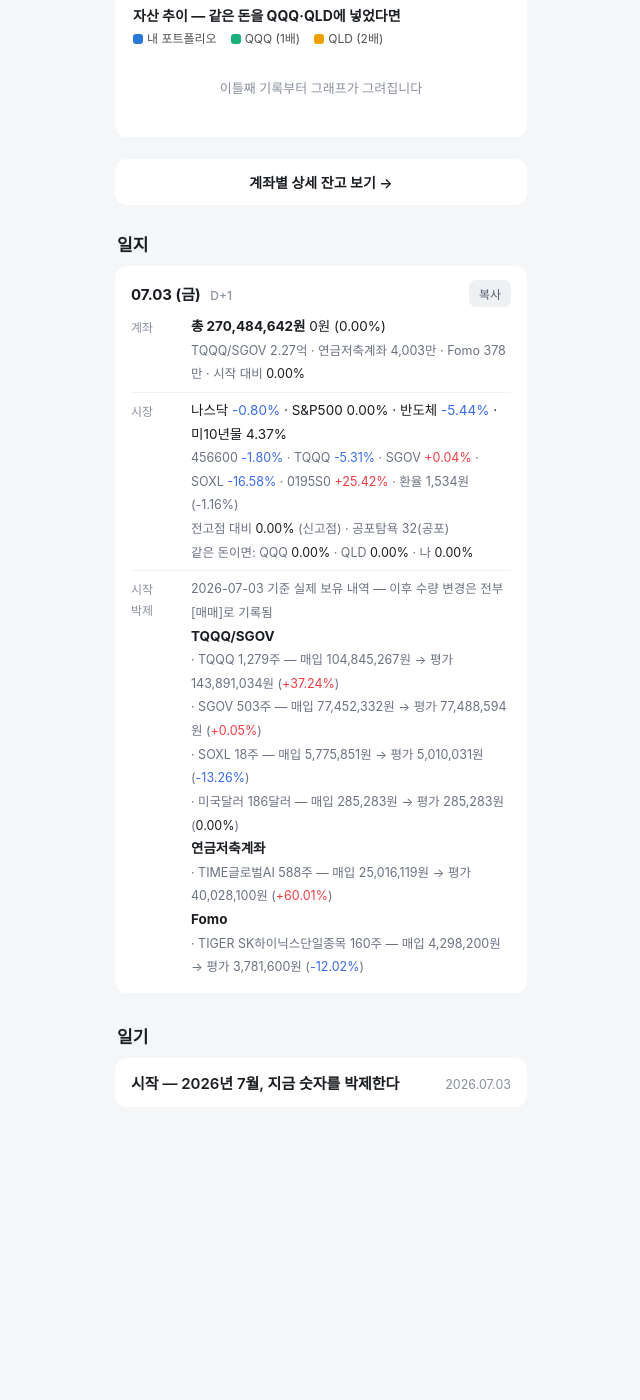
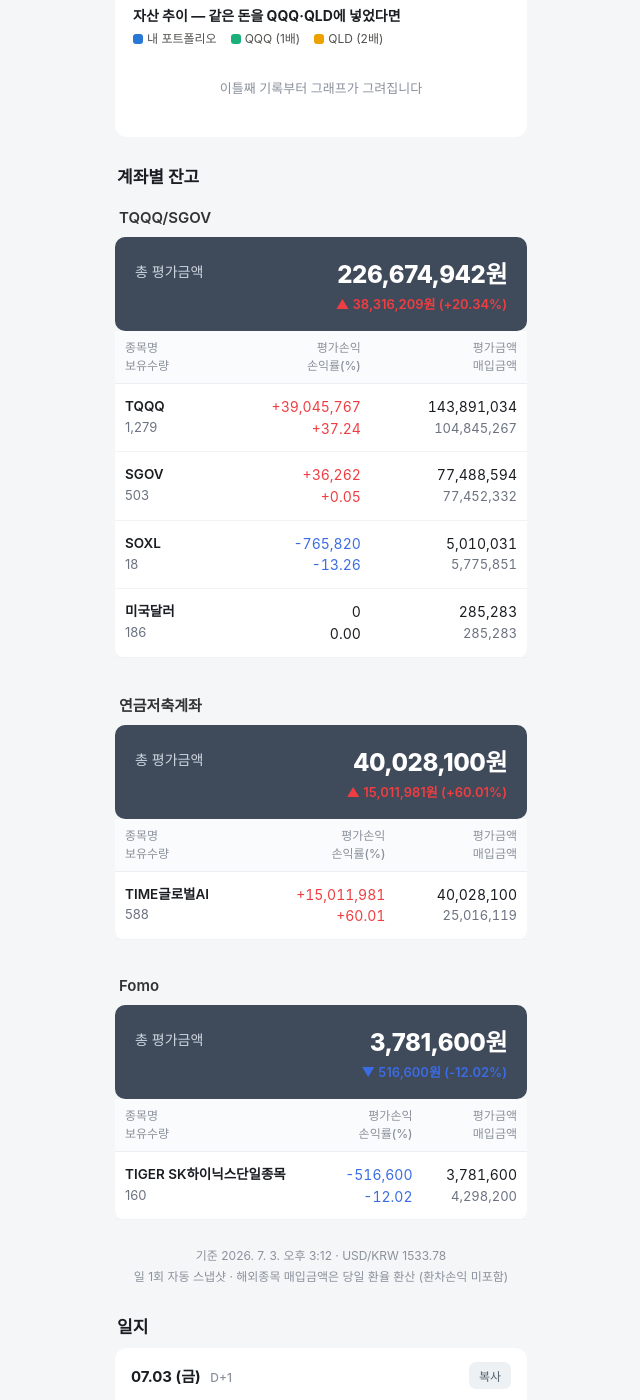
Before and after one commit to yoonwu/invest-log, a Jekyll site: the page built from index.html, in a window 1280 px wide and 1400 px high, scrolled down 203 px. Shown: the whole window, without its empty margins (319-959 px from the left). Built offline with Jekyll 4.4.1, drawn with Linux system fonts in a browser that asks for light colours; before the commit the page ends 1350 px from its top, so only the background shows below that.

Commit message:
홈을 한 화면 스크롤로 통합: 계좌별 상세 잔고를 홈에 인라인
- 요약 → 차트 → 계좌별 잔고(전체 표) → 일지 → 일기 순서의 단일 스크롤
- '계좌별 상세 잔고 보기' 이동 버튼 제거 (/account/ 페이지는 유지)
- widget include에 no_summary 옵션 추가 (홈 요약 카드와 중복 방지)

Co-Authored-By: Claude Fable 5 <noreply@anthropic.com>
Claude-Session: https://claude.ai/code/session_01YQmWVq7bXaFTgzBNyEifEq

```diff
--- a/_includes/widget.html
+++ b/_includes/widget.html
@@ -1,4 +1,4 @@
-<div id="app">불러오는 중…</div>
+<div id="acct" {% if include.no_summary %}data-no-summary{% endif %}>불러오는 중…</div>
 <script>
 const comma = n => Math.round(n).toLocaleString("ko-KR");
 const won = n => comma(n) + "원";
--- a/index.html
+++ b/index.html
@@ -2,6 +2,17 @@
 layout: default
 ---
 <div id="app">불러오는 중…</div>
+
+<section class="feed">
+  <h2>계좌별 잔고</h2>
+  {% include widget.html no_summary=true %}
+</section>
+
+<section class="feed">
+  <h2>일지</h2>
+  <div id="feed"></div>
+  <button class="more-btn" id="more" style="display:none">지난 일지 더 보기</button>
+</section>
 
 <section class="posts">
   <h2>일기</h2>
@@ -160,10 +171,7 @@ window.SITE_URL = "{{ site.url }}{{ site.baseurl }}/";
       </div>
       <div id="chart"></div>
       <div class="chart-tip" id="tip"></div>
-    </div>
-    <a class="acct-link" href="{{ '/account/' | relative_url }}">계좌별 상세 잔고 보기 →</a>
-    <div class="feed"><h2>일지</h2><div id="feed"></div>
-      <button class="more-btn" id="more" style="display:none">지난 일지 더 보기</button></div>`;
+    </div>`;
 
   function renderFeed() {
     document.getElementById("feed").innerHTML =
```
Also changed, not shown: other parts of _includes/widget.html (+6 -3 lines).
